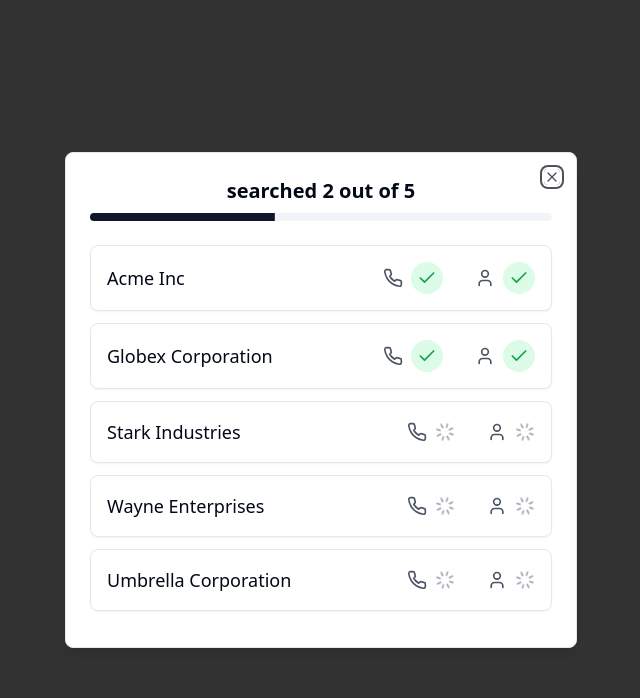
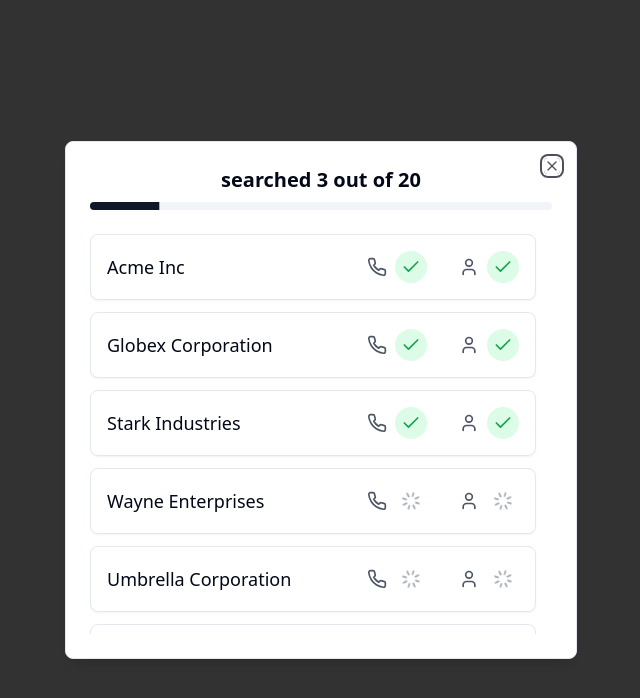
Before and after one commit to rootrobin-rr/kontakt-popup-dashboard, a React (Vite) app: page / in a window 1280 px wide. Both pictures are taken after a click on the button "Search Selected Companies". Shown: the top 698 px of the page, without its empty margins (319-959 px from the left). Built offline with nearby package versions, Linux system fonts and the light colour scheme.

Commit message:
Fix: Improve search status popup
- Increased the number of mock companies to 20.
- Used lucide-react icons for success and error states.
- Ensured consistent positioning of status indicators.

```diff
--- a/src/components/SearchStatusPopup.tsx
+++ b/src/components/SearchStatusPopup.tsx
@@ -5,6 +5,7 @@ import { Progress } from "@/components/ui/progress";
 import { Check, X, Phone, User, Loader } from "lucide-react";
 import { cn } from "@/lib/utils";
 import { Card } from "@/components/ui/card";
+import { ScrollArea } from "@/components/ui/scroll-area";
 
 export type StatusType = "success" | "error" | "loading" | "idle";
 
@@ -23,27 +24,26 @@ export interface SearchStatusPopupProps {
 }
 
 const StatusIndicator = ({ status }: { status: StatusType }) => {
-  if (status === "loading") {
-    return <Loader className="h-5 w-5 animate-spin text-gray-400" />;
-  }
+  // Fixed size container to prevent layout shifts
+  return (
+    <div className="h-8 w-8 flex items-center justify-center">
+      {status === "loading" && (
+        <Loader className="h-5 w-5 animate-spin text-gray-400" />
+      )}
 
-  if (status === "success") {
-    return (
+      {status === "success" && (
         <div className="h-8 w-8 rounded-full bg-green-100 flex items-center justify-center">
           <Check className="h-5 w-5 text-green-600" />
         </div>
-    );
-  }
+      )}
 
-  if (status === "error") {
-    return (
+      {status === "error" && (
         <div className="h-8 w-8 rounded-full bg-red-100 flex items-center justify-center">
           <X className="h-5 w-5 text-red-600" />
         </div>
+      )}
+    </div>
   );
-  }
-
-  return null;
 };
 
 const CompanyStatusRow = ({ companyName, contactStatus, personStatus }: CompanyStatusProps) => {
@@ -79,7 +79,7 @@ export const SearchStatusPopup = ({
 
   return (
     <Dialog open={isOpen} onOpenChange={onClose}>
-      <DialogContent className="sm:max-w-md md:max-w-lg max-h-[80vh] overflow-y-auto">
+      <DialogContent className="sm:max-w-md md:max-w-lg">
         <div className="flex flex-col gap-6">
           <div className="text-center">
             <h2 className="text-xl font-semibold mb-2">
@@ -88,7 +88,8 @@ export const SearchStatusPopup = ({
             <Progress value={progress} className="h-2" />
           </div>
 
-          <div>
+          <ScrollArea className="h-[50vh]">
+            <div className="pr-4">
               {companies.map((company, index) => (
                 <CompanyStatusRow
                   key={`${company.companyName}-${index}`}
@@ -98,6 +99,7 @@ export const SearchStatusPopup = ({
                 />
               ))}
             </div>
+          </ScrollArea>
         </div>
       </DialogContent>
     </Dialog>
--- a/src/pages/Index.tsx
+++ b/src/pages/Index.tsx
@@ -4,7 +4,7 @@ import { Button } from "@/components/ui/button";
 import { SearchStatusPopup, StatusType, CompanyStatusProps } from "@/components/SearchStatusPopup";
 import { toast } from "sonner";
 
-// Mock data for demonstration
+// Mock data for demonstration - expanded to 20 companies
 const mockCompanies = [
   "Acme Inc",
   "Globex Corporation",
@@ -13,7 +13,19 @@ const mockCompanies = [
   "Umbrella Corporation",
   "Cyberdyne Systems",
   "Soylent Corp",
-  "Massive Dynamic"
+  "Massive Dynamic",
+  "Aperture Science",
+  "Oscorp Industries",
+  "Weyland-Yutani Corp",
+  "Tyrell Corporation",
+  "InGen",
+  "Rekall Inc",
+  "Omni Consumer Products",
+  "Buy n Large",
+  "Blue Sun Corporation",
+  "Monarch Sciences",
+  "Abstergo Industries",
+  "Hanso Foundation"
 ];
 
 const Index = () => {
@@ -22,7 +34,8 @@ const Index = () => {
   const [progress, setProgress] = useState({ current: 0, total: 0 });
 
   const simulateSearch = () => {
-    const selectedCompanies = mockCompanies.slice(0, 5); // For demo we'll just use 5 companies
+    // Use all 20 companies for demo
+    const selectedCompanies = mockCompanies;
     const total = selectedCompanies.length;
 
     setSearchResults([]);
@@ -64,7 +77,7 @@ const Index = () => {
         if (current === total) {
           toast.success("Search completed!");
         }
-      }, (index + 1) * 1200); // Stagger the updates
+      }, (index + 1) * 800); // Slightly faster updates so we don't wait too long
     });
   };
 
@@ -85,7 +98,7 @@ const Index = () => {
                   type="checkbox"
                   id={`company-${index}`}
                   className="mr-2"
-                  defaultChecked={index < 5}
+                  defaultChecked
                 />
                 <label htmlFor={`company-${index}`}>{company}</label>
               </div>
```
Lines whose indentation alone changed are shown as unchanged.
